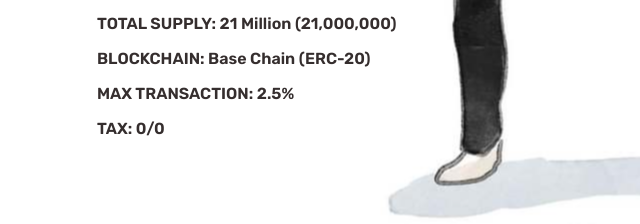
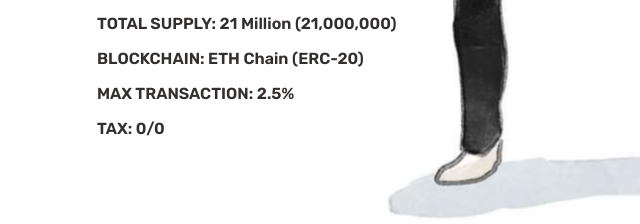
Before and after one commit to vutiendung23092002/funyCat, a plain HTML site: page index.html in a window 1280 px wide. Shown: the part 484-708 px from the top of the page, 31-671 px from the left. Drawn offline with Linux system fonts and the light colour scheme.

Commit message:
update chain

```diff
--- a/index.html
+++ b/index.html
@@ -95,7 +95,7 @@
             <p style="margin-top: 40px;">TOKEN NAME: Funy Cat</p>
             <p>TICKER SYMBOL: $FCAT</p>
             <p>TOTAL SUPPLY: 21 Million (21,000,000)</p>
-            <p>BLOCKCHAIN: Base Chain (ERC-20)</p>
+            <p>BLOCKCHAIN: ETH Chain (ERC-20)</p>
             <p>MAX TRANSACTION: 2.5%</p>
             <p>TAX: 0/0</p>
         </div>
```
